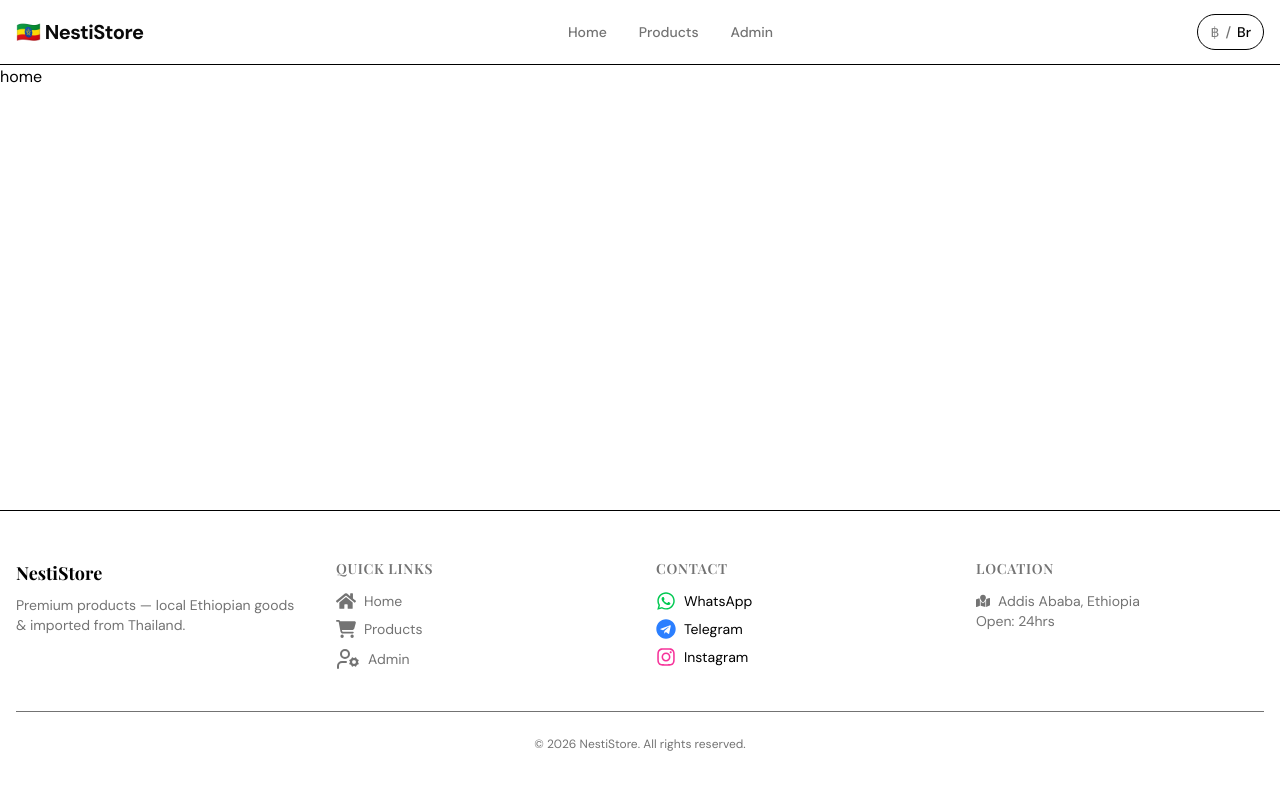
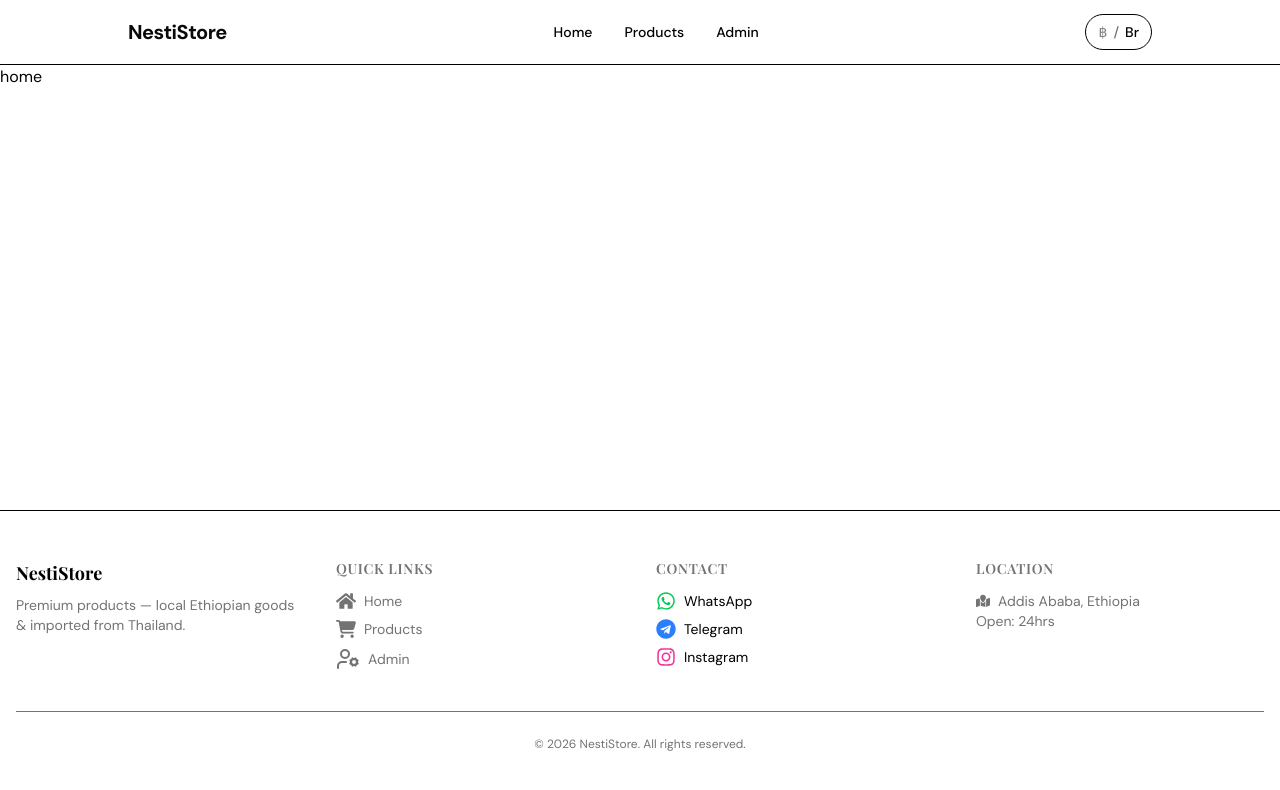
Before and after one commit to yonas-seyoum/Nesti-Store, a Next.js app: page / in a window 1280 px wide. Shown: the top 790 px of the page. Built offline with nearby package versions, Linux system fonts and the light colour scheme.

Commit message:
fix: text coloring

```diff
--- a/components/navigation.tsx
+++ b/components/navigation.tsx
@@ -15,29 +15,29 @@ export default function Navigation() {
 
   return (
     <header className="sticky top-0 z-50 border-b bg-background/80 backdrop-blur-md">
-      <div className="container mx-auto flex h-16 items-center justify-between px-4">
+      <div className="container mx-auto flex h-16 items-center justify-between px-32">
         <Link href="/" className="flex items-center gap-2">
           <span className="font-display text-xl font-bold tracking-tight text-foreground">
-            🇪🇹 NestiStore
+            NestiStore
           </span>
         </Link>
 
         <nav className="hidden items-center gap-8 md:flex">
           <Link
             href="/"
-            className="text-sm font-medium text-muted-foreground transition-colors hover:text-foreground"
+            className="text-sm font-medium transition-colors hover:text-foreground"
           >
             Home
           </Link>
           <Link
             href="/products"
-            className="text-sm font-medium text-muted-foreground transition-colors hover:text-foreground"
+            className="text-sm font-medium transition-colors hover:text-foreground"
           >
             Products
           </Link>
           <Link
             href="/admin"
-            className="text-sm font-medium text-muted-foreground transition-colors hover:text-foreground"
+            className="text-sm font-medium transition-colors hover:text-foreground"
           >
             Admin
           </Link>
```
